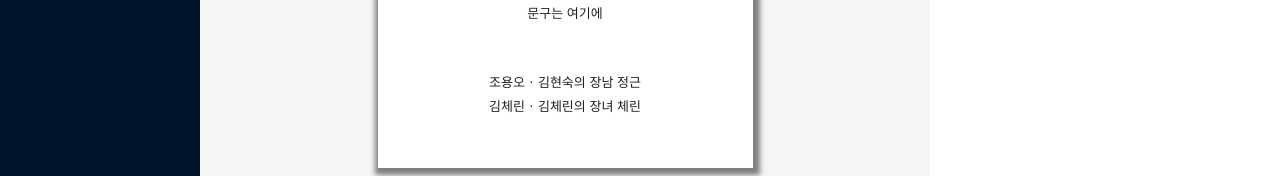
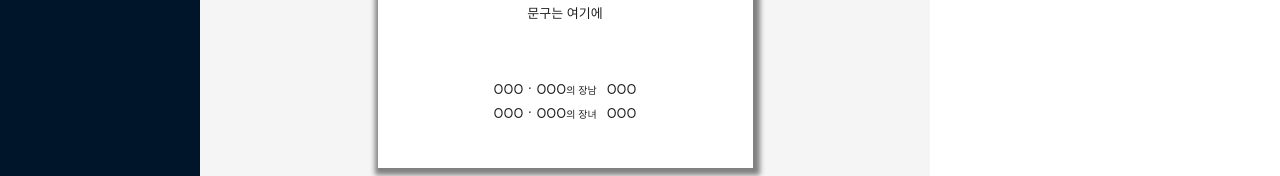
Before and after one commit to JeongGeun/mobileWebEditor, a Next.js app: page /editor in a window 1280 px wide. Shown: the part 906-1082 px from the top of the page. Built offline with nearby package versions, Linux system fonts and the light colour scheme.

Commit message:
feat: message 템플릿에 react-hook-form 연동

```diff
--- a/src/apis/list.ts
+++ b/src/apis/list.ts
@@ -6,6 +6,10 @@ export interface Block {
   place: string;
   messageTitle: string;
   messageContent: string;
+  husbandFatherName: string;
+  husbandMotherName: string;
+  wifeFatherName: string;
+  wifeMotherName: string;
 }
 
 export interface FormListType {
--- a/src/components/Inspector/Message/index.tsx
+++ b/src/components/Inspector/Message/index.tsx
@@ -23,6 +23,42 @@ export default function MessageInspector() {
           </div>
         )}
       />
+      <Controller
+        name="block.husbandFatherName"
+        render={({ field }) => (
+          <div className={styles.container}>
+            <label>신랑 아버지 성함</label>
+            <Input {...field} />
+          </div>
+        )}
+      />
+      <Controller
+        name="block.husbandMotherName"
+        render={({ field }) => (
+          <div className={styles.container}>
+            <label>신랑 어머니 성함</label>
+            <Input {...field} />
+          </div>
+        )}
+      />
+      <Controller
+        name="block.wifeFatherName"
+        render={({ field }) => (
+          <div className={styles.container}>
+            <label>신부 아버지 성함</label>
+            <Input {...field} />
+          </div>
+        )}
+      />
+      <Controller
+        name="block.wifeMotherName"
+        render={({ field }) => (
+          <div className={styles.container}>
+            <label>신부 어머니 성함</label>
+            <Input {...field} />
+          </div>
+        )}
+      />
     </div>
   );
 }
--- a/src/components/Template/A/Message/index.module.scss
+++ b/src/components/Template/A/Message/index.module.scss
@@ -42,31 +42,37 @@
     .row {
       display: flex;
       justify-content: center;
-      vertical-align: top;
+      align-items: baseline;
+
+      height: 1.5rem;
 
       font-size: 0.813rem;
       line-height: 1.5rem;
       font-weight: 400;
       white-space: pre-wrap;
 
+      .small {
+        font-size: 0.625rem;
+        font-weight: 300;
+      }
+
       .bullet {
         position: relative;
-        display: inline-block;
-
+        height: 1.5rem;
         width: 0.813rem;
-        line-height: 1.5rem;
 
         &::after {
           position: absolute;
           content: ".";
-          display: block;
-
           left: 0;
-          top: 0.1rem;
+          top: 0.15rem;
 
           width: 100%;
-          line-height: 1;
         }
+      }
+
+      .hero {
+        margin-left: 10px;
       }
     }
   }
--- a/src/components/Template/A/Message/index.tsx
+++ b/src/components/Template/A/Message/index.tsx
@@ -1,28 +1,47 @@
-import { useWatch } from "react-hook-form";
+import { useFormContext, useWatch } from "react-hook-form";
 import styles from "./index.module.scss";
 
 interface MessageProps {
   onSectionClick: VoidFunction;
 }
 
+const DEFAULT_NAME = "OOO";
 export default function Message({ onSectionClick }: MessageProps) {
-  const title = useWatch({ name: "block.messageTitle" });
-  const text = useWatch({ name: "block.messageContent" });
+  const { watch } = useFormContext();
+  const [
+    title,
+    content,
+    husbandFatherName,
+    husbandMotherName,
+    wifeFatherName,
+    wifeMotherName,
+  ] = watch([
+    "block.messageTitle",
+    "block.messageContent",
+    "block.husbandFatherName",
+    "block.husbandMotherName",
+    "block.wifeFatherName",
+    "block.wifeMotherName",
+  ]);
 
   return (
     <div className={styles.layout} onClick={onSectionClick}>
       <div className={styles.title}>{title || "제목은 여기에"}</div>
-      <div className={styles.content}>{text || "문구는 여기에"}</div>
+      <div className={styles.content}>{content || "문구는 여기에"}</div>
       <div className={styles.info}>
         <div className={styles.row}>
-          <div>조용오</div>
+          <span>{husbandFatherName || DEFAULT_NAME}</span>
           <span className={styles.bullet} />
-          <div>김현숙의 장남 정근</div>
+          <span>{husbandMotherName || DEFAULT_NAME}</span>
+          <span className={styles.small}>의 장남</span>
+          <span className={styles.hero}>OOO</span>
         </div>
         <div className={styles.row}>
-          김체린
+          <span>{wifeFatherName || DEFAULT_NAME}</span>
           <span className={styles.bullet} />
-          김체린의 장녀 체린
+          <span>{wifeMotherName || DEFAULT_NAME}</span>
+          <span className={styles.small}>의 장녀</span>
+          <span className={styles.hero}>OOO</span>
         </div>
       </div>
     </div>
```
